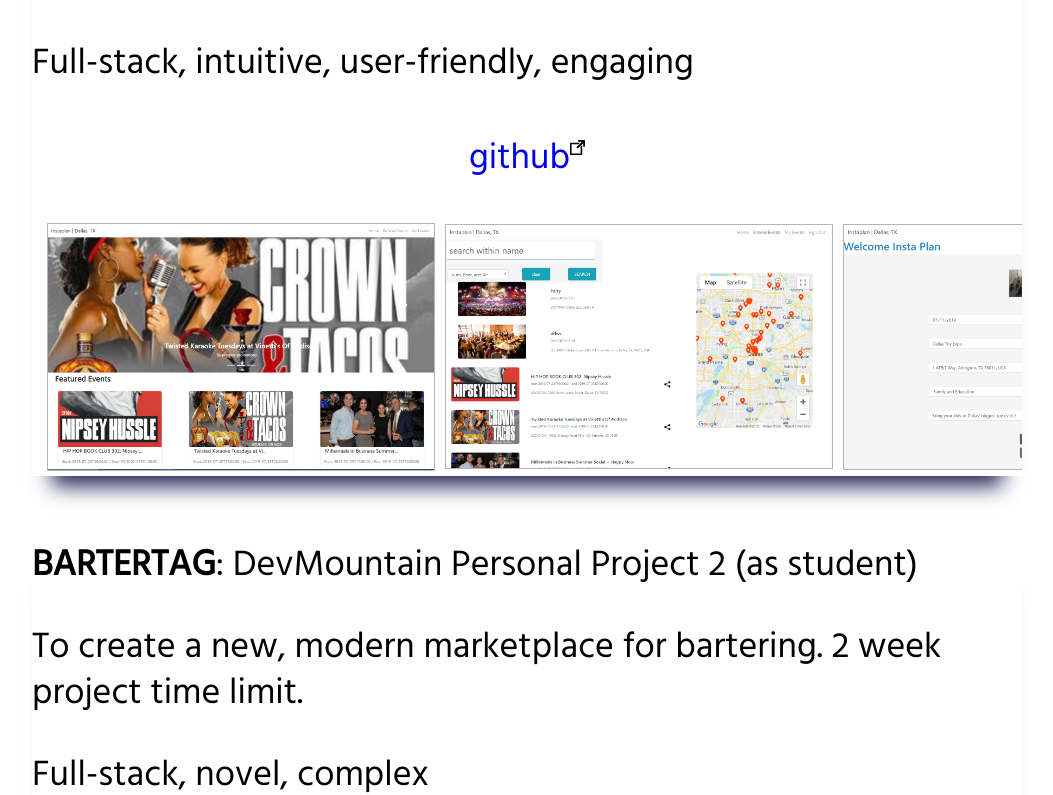
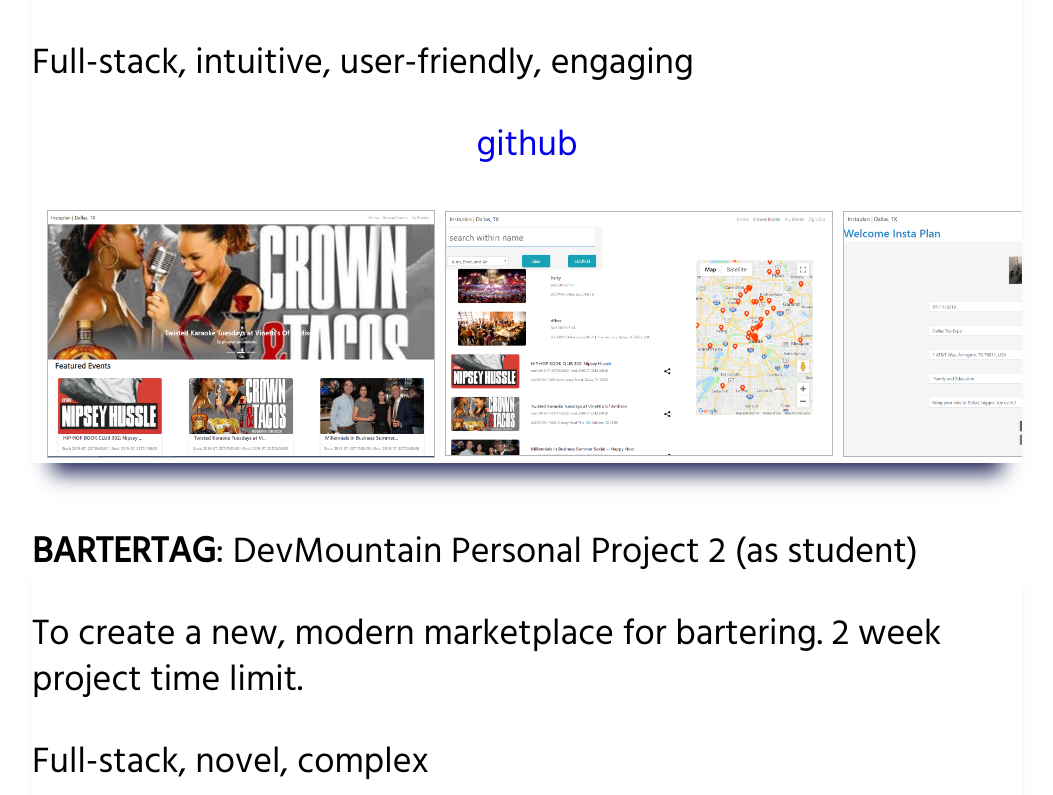
Before and after one commit to esellors/portfolio, a React (Create React App) app: page / in a window 1280 px wide. Shown: the part 1993-2788 px from the top of the page, without its empty margins (113-1166 px from the left). Built offline with nearby package versions, Linux system fonts and the light colour scheme.

Commit message:
sync code with local

```diff
--- a/src/components/Projects/Projects.js
+++ b/src/components/Projects/Projects.js
@@ -68,7 +68,7 @@
                         ?   <p className='project_links'>
                                 {
                                     project.links.map((link, i) => {
-                                        return <a href={link.url} target="_blank" rel="noopener noreferrer">{link.site}</a>
+                                        return <a href={link.url}>{link.site}</a>
                                     })
                                 }
                             </p>
```
Also changed, not shown: 1 other file (tests, documents, lock files or other folders).
